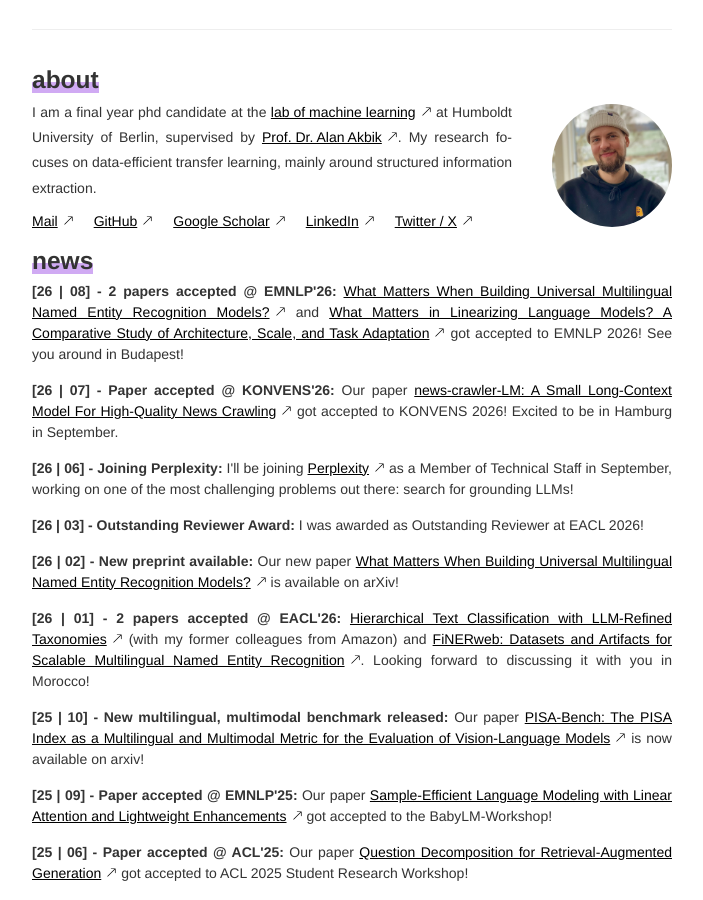
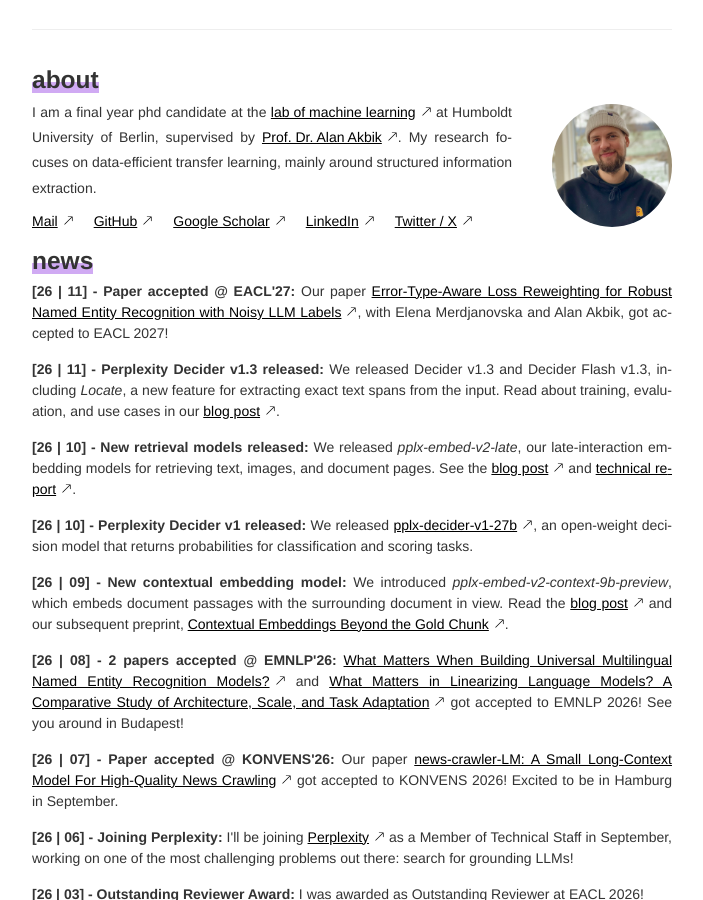
Before and after one commit to whoisjones/whoisjones.github.io, a Jekyll site: the page built from index.md, in a window 1280 px wide and 900 px high. Shown: the whole window, without its empty margins (288-991 px from the left). Built offline with Jekyll 4.4.1, drawn with Linux system fonts in a browser that asks for light colours; our own code applies the rules of GitHub Pages for plain Markdown files.

Commit message:
Add Perplexity model releases and EACL 2027 acceptance news

```diff
--- a/index.md
+++ b/index.md
@@ -21,6 +21,11 @@ title:
 ### news
 <div class="updates">
    <ul>
+        <li><strong>[26 | 11] - Paper accepted @ EACL'27:</strong> Our paper <a href="https://arxiv.org/abs/2608.30827">Error-Type-Aware Loss Reweighting for Robust Named Entity Recognition with Noisy LLM Labels</a>, with Elena Merdjanovska and Alan Akbik, got accepted to EACL 2027!</li>
+        <li><strong>[26 | 11] - Perplexity Decider v1.3 released:</strong> We released Decider v1.3 and Decider Flash v1.3, including <em>Locate</em>, a new feature for extracting exact text spans from the input. Read about training, evaluation, and use cases in our <a href="https://www.perplexity.ai/hub/blog/perplexity-decider">blog post</a>.</li>
+        <li><strong>[26 | 10] - New retrieval models released:</strong> We released <em>pplx-embed-v2-late</em>, our late-interaction embedding models for retrieving text, images, and document pages. See the <a href="https://www.perplexity.ai/hub/blog/multimodal-embeddings-beyond-a-single-vector">blog post</a> and <a href="https://arxiv.org/abs/2610.29523">technical report</a>.</li>
+        <li><strong>[26 | 10] - Perplexity Decider v1 released:</strong> We released <a href="https://huggingface.co/perplexity-ai/pplx-decider-v1-27b">pplx-decider-v1-27b</a>, an open-weight decision model that returns probabilities for classification and scoring tasks.</li>
+        <li><strong>[26 | 09] - New contextual embedding model:</strong> We introduced <em>pplx-embed-v2-context-9b-preview</em>, which embeds document passages with the surrounding document in view. Read the <a href="https://www.perplexity.ai/hub/blog/contextual-embedding-beyond-the-gold-passage">blog post</a> and our subsequent preprint, <a href="https://arxiv.org/abs/2610.38854">Contextual Embeddings Beyond the Gold Chunk</a>.</li>
         <li><strong>[26 | 08] - 2 papers accepted @ EMNLP'26:</strong> <a href="https://arxiv.org/abs/2601.06347">What Matters When Building Universal Multilingual Named Entity Recognition Models?</a> and <a href="https://arxiv.org/abs/2504.14366">What Matters in Linearizing Language Models? A Comparative Study of Architecture, Scale, and Task Adaptation</a> got accepted to EMNLP 2026! See you around in Budapest!</li>
         <li><strong>[26 | 07] - Paper accepted @ KONVENS'26:</strong> Our paper <a href="https://arxiv.org/abs/2607.21284">news-crawler-LM: A Small Long-Context Model For High-Quality News Crawling</a> got accepted to KONVENS 2026! Excited to be in Hamburg in September.</li>
         <li><strong>[26 | 06] - Joining Perplexity:</strong> I'll be joining <a href="https://www.perplexity.ai">Perplexity</a> as a Member of Technical Staff in September, working on one of the most challenging problems out there: search for grounding LLMs!</li>
```
